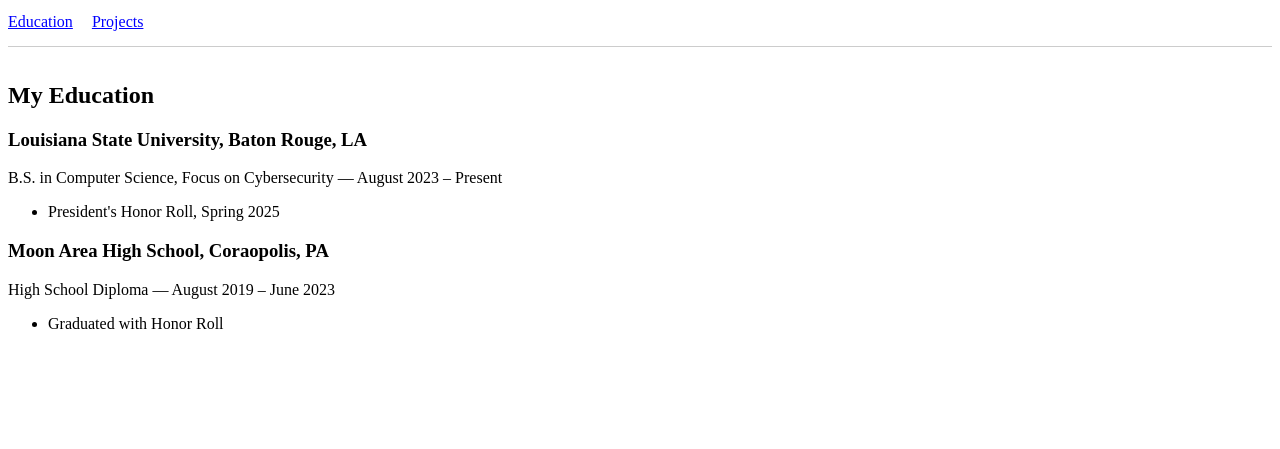
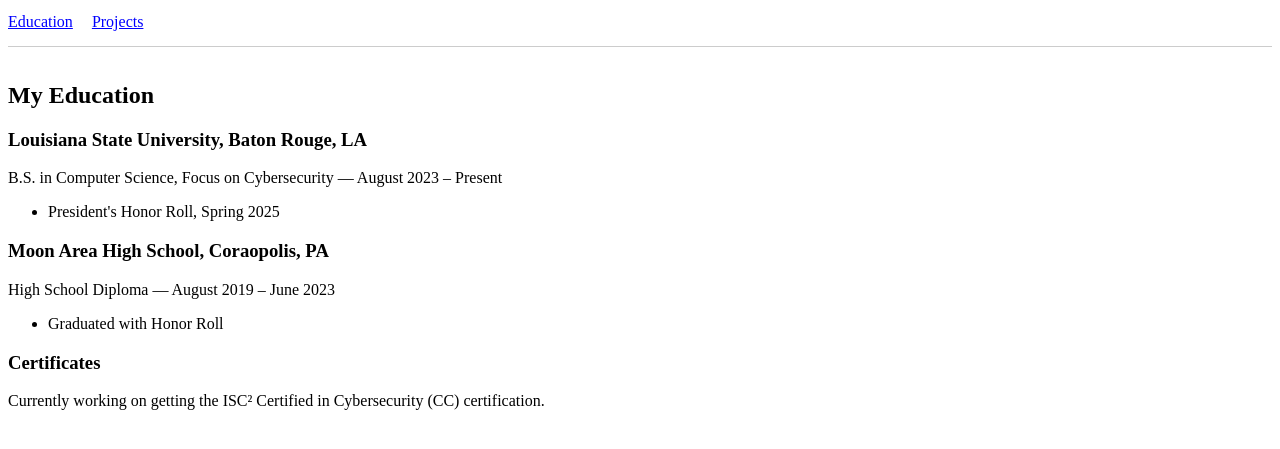
Before and after one commit to AdithyaAnand42/AdithyaAnand42.github.io, a plain HTML site: page index.html in a window 1280 px wide. Both pictures are taken after a click on the link "Education". Shown: the part 101-550 px from the top of the page. Drawn offline with Linux system fonts and the light colour scheme.

Commit message:
Update index.html
This is adding certificates

```diff
--- a/index.html
+++ b/index.html
@@ -45,6 +45,8 @@
   <ul>
     <li>Graduated with Honor Roll</li>
   </ul>
+   <h3>Certificates</h3>
+    <p>Currently working on getting the ISC² Certified in Cybersecurity (CC) certification.</p>
 </div>
 
   <!-- Projects content -->
```
